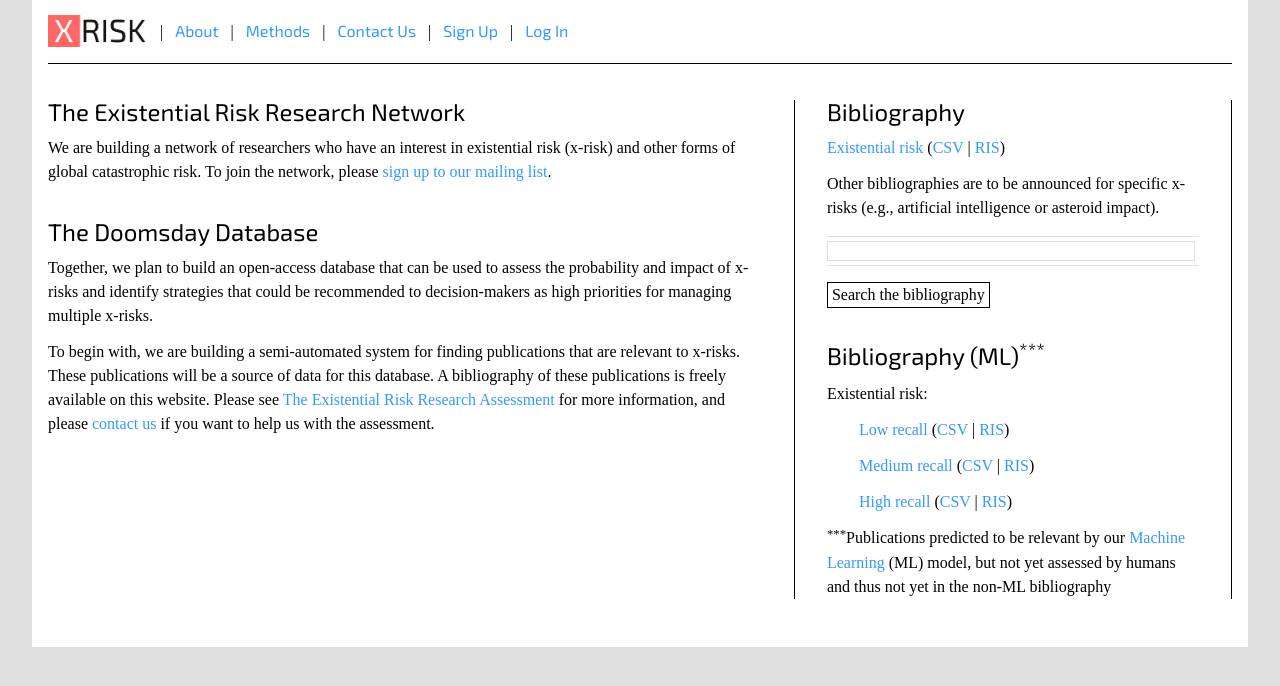
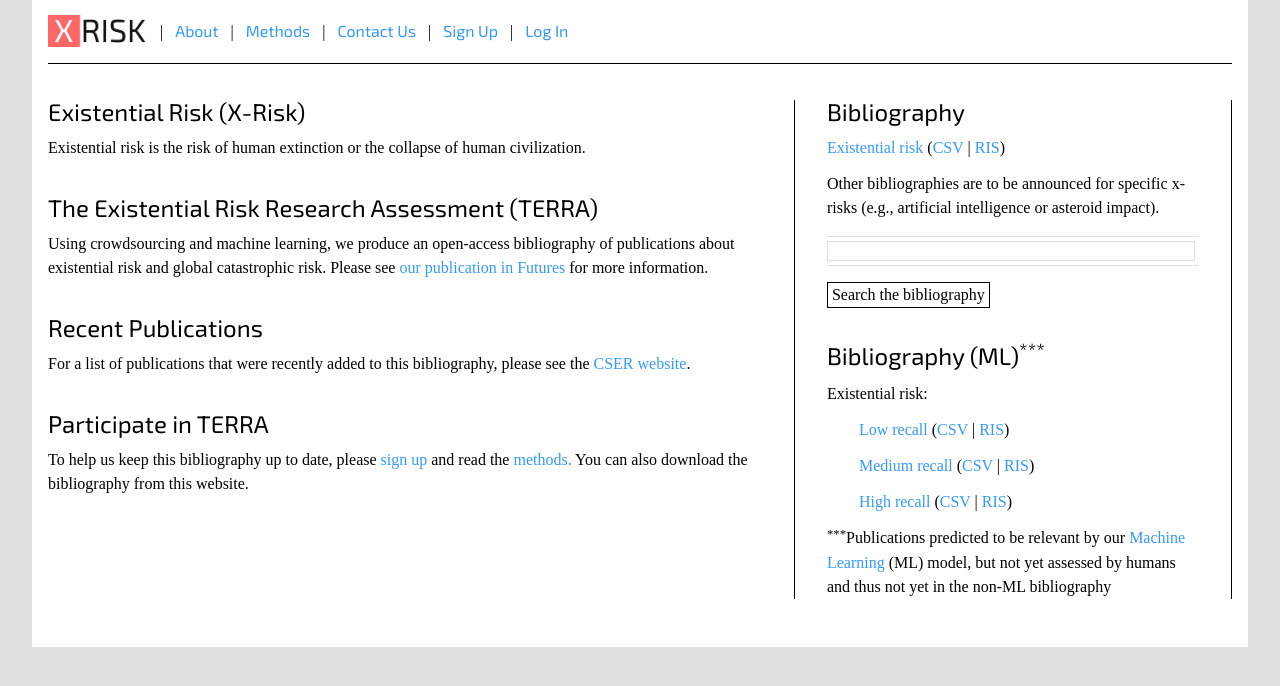
Before and after one commit to gormshackelford/x-risk, a Django app: page / in a window 1280 px wide. Shown: the part 17-703 px from the top of the page. Run offline with Django 3.2, Linux system fonts and the light colour scheme; some web fonts are replaced.

Commit message:
Added references to Futures publication

```diff
--- a/engine/templates/engine/home.html
+++ b/engine/templates/engine/home.html
@@ -14,13 +14,17 @@
 
 {% block content %}
 
-<h1>The Existential Risk Research Network</h1>
-<p>We are building a network of researchers who have an interest in existential risk (x-risk) and other forms of global catastrophic risk. To join the network, please <a href="{% url 'signup' %}">sign up to our mailing list</a>.</p>
+<h1>Existential Risk (X-Risk)</h1>
+<p>Existential risk is the risk of human extinction or the collapse of human civilization.</p>
 
-<h1>The Doomsday Database</h1>
-<p>Together, we plan to build an open-access database that can be used to assess the probability and impact of x-risks and identify strategies that could be recommended to decision-makers as high priorities for managing multiple x-risks.</p>
+<h1>The Existential Risk Research Assessment (TERRA)</h1>
+<p>Using crowdsourcing and machine learning, we produce an open-access bibliography of publications about existential risk and global catastrophic risk. Please see <a href="https://doi.org/10.1016/j.futures.2019.102508" target="_blank">our publication in Futures</a> for more information.</p>
 
-<p>To begin with, we are building a semi-automated system for finding publications that are relevant to x-risks. These publications will be a source of data for this database. A bibliography of these publications is freely available on this website. Please see <a href="{% url 'about' %}">The Existential Risk Research Assessment</a> for more information, and please <a href="{% url 'contact' %}">contact us</a> if you want to help us with the assessment.</p>
+<h1>Recent Publications</h1>
+<p>For a list of publications that were recently added to this bibliography, please see the <a href="https://www.cser.ac.uk/news/recent-publications-existential-risk-january-2019-/" target="_blank">CSER website</a>.</p>
+
+<h1>Participate in TERRA</h1>
+<p>To help us keep this bibliography up to date, please <a href="{% url 'signup' %}">sign up</a> and read the <a href="{% url 'methods' %}">methods.</a> You can also download the bibliography from this website.</p>
 
 {% endblock %}
 
--- a/engine/templates/engine/methods.html
+++ b/engine/templates/engine/methods.html
@@ -12,7 +12,7 @@
 {% block content %}
 
     <h1>Methods</h1>
-    <p>Different topics have different search strategies (the keywords that we use to search for publications) and different inclusion criteria (the criteria that we use to assess publications as "relevant" or "not relevant" for inclusion in the bibliography).</p>
+    <p>Please see <a href="https://doi.org/10.1016/j.futures.2019.102508" target="_blank">our publication in Futures</a> for more information.</p>
 
     <h1>Topic: Existential risk and global catastrophic risk</h1>
     <p>For the purpose of this assessment, a risk is "catastrophic" if it causes at least 10 million deaths (approximately) and a risk is "existential" if it causes the extinction of the human species or the collapse of human civilization<a href="#1"><sup>1</sup></a>. Publications that are relevant to this topic do not need to include the exact phrase "existential risk" or "global catastrophic risk", but they should be about a risk that is <span class="italic">global</span> and <span class="italic">catastrophic</span> in scale.</p>
@@ -105,10 +105,6 @@
     <h2>Machine Learning</h2>
     <p>We are using an artificial neural network (implemented in TensorFlow<a href="#5"><sup>5</sup></a>) to predict the relevance of publications that have not yet been assessed, based on the abstracts of publications that have been assessed (labelled as "relevant" or "irrelevant"). First, we exclude publications that do not have abstracts. Second, we randomly split these publications into a training set (80% of publications) and a test set (20% of publications). Third, we use the first 200 words of each abstract in the training set as the input into the neural network (200 is approximately the average number of words in these abstracts), and we use a "convolution" layer in the network to encode each of these words as a vector of numbers ("word embedding"), based on its relationship to the other words in the abstract. Fourth, we pass these word embeddings to a fully connected layer in the network. When this network is trained, we use it to predict the probability that each publication in the test set is relevant. We then generate three different models, by setting three different probability thresholds to control the trade-off between precision and recall. Please see <a href="{% url 'ml' %}">Machine Learning</a> for more information. We then use these models to predict the relevance of publications that have not yet been assessed by humans.</p>
 
-
-<h1>Other topics</h1>
-<p>To be announced</p>
-
 <h1>Notes</h1>
 <p><sup id="1">1</sup>For a definition of global catastrophic risks and existential risks (which are a subset of global catastrophic risks), please see Bostrom, N., &Cacute;irkovi&cacute;, M.M. (2008). <span class="italic">Global Catastrophic Risks</span>. Oxford University Press, Oxford.</p>
 <p><sup id="2">2</sup>Pamlin, D., Armstrong, S., Baum, S. (2015). <span class="italic">Global Challenges: 12 Risks that Threaten Human Civilization.</span> Global Challenges Foundation.</p>
--- a/engine/templates/registration/login.html
+++ b/engine/templates/registration/login.html
@@ -23,6 +23,11 @@
 
     <p><a href="{% url 'password_reset' %}">Reset your password</a></p>
 
+    <br />
+    <br />
+
+    <p>If you have problems signing in, please note that your username may not be your email address. When you signed up, you should have received an email that shows your username.</p>
+
     {% if form.errors %}
       <p><span class="warning">Your username and/or password did not match our records, or you do not have permission to log in.</span> If you unsubscribed, please <a href="{% url 'contact' %}">contact us</a> to reactivate your account.</p>
     {% endif %}
```
